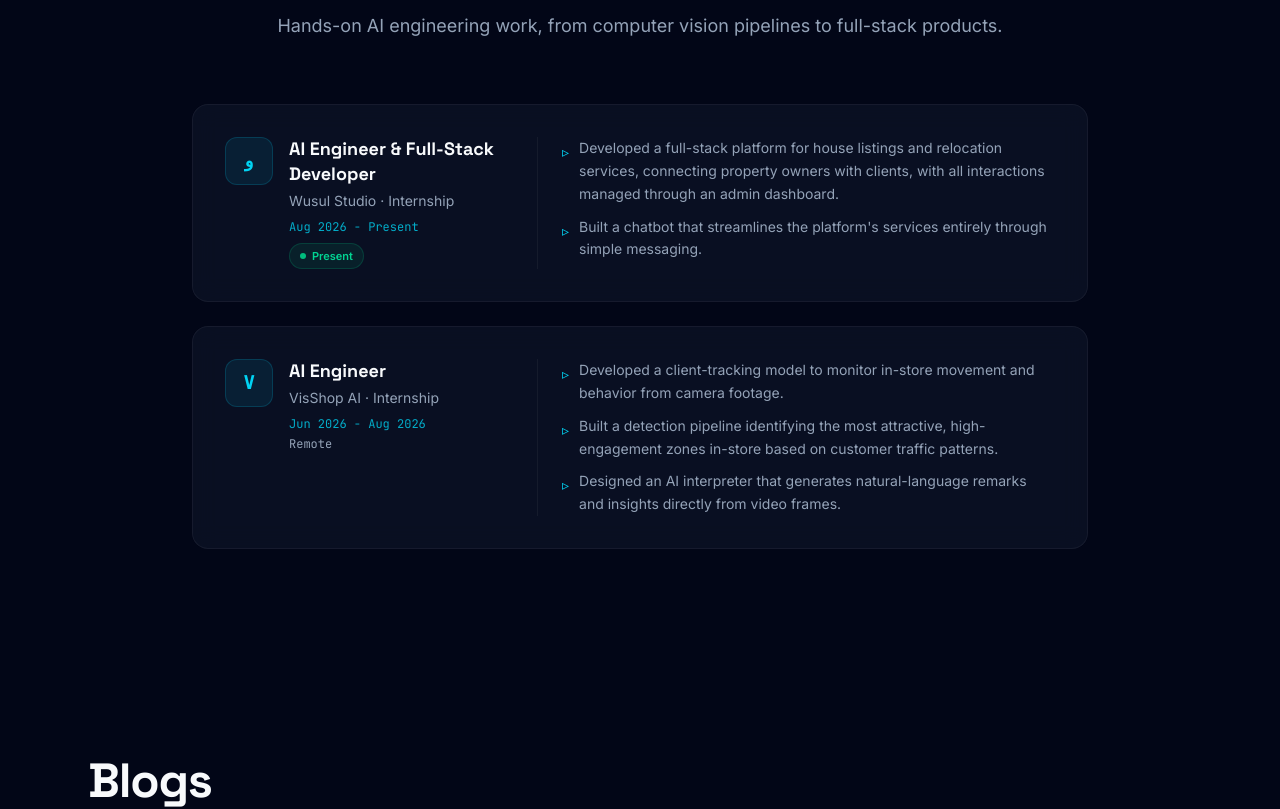
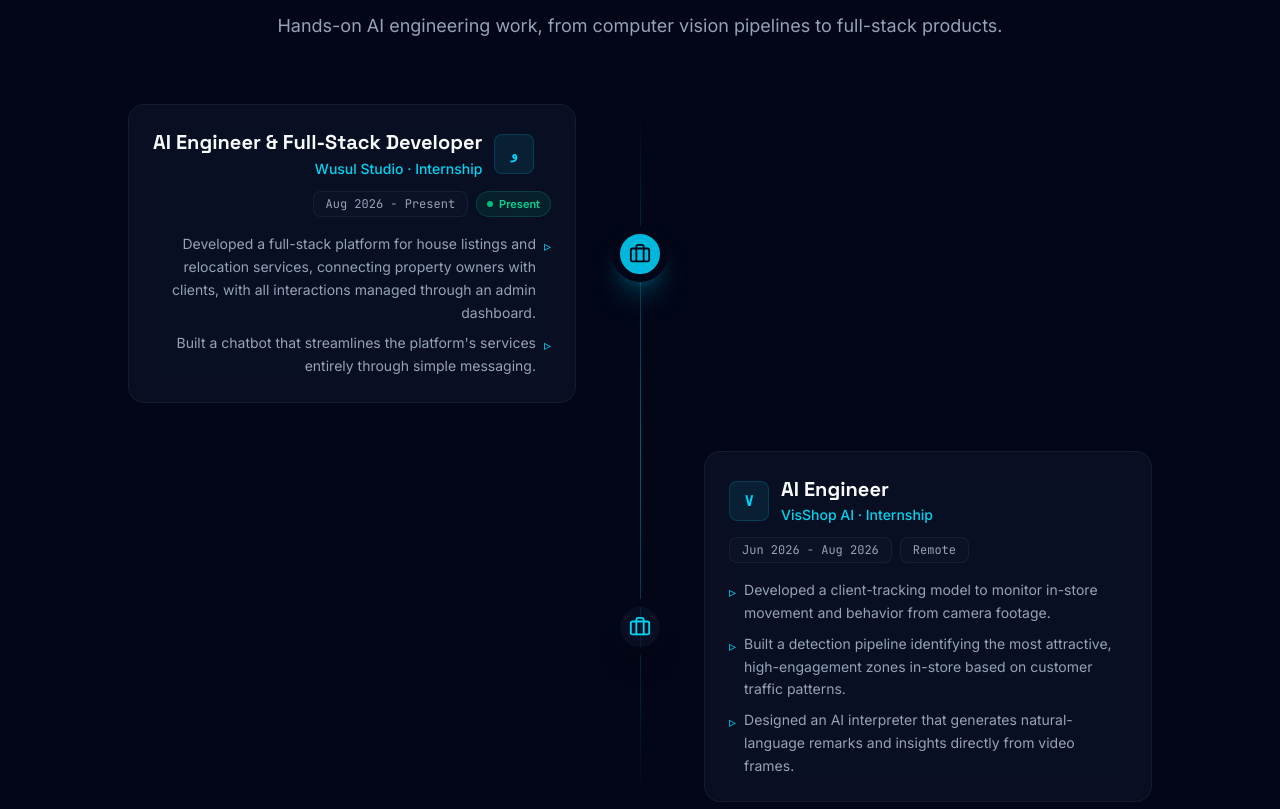
Before and after one commit to mohamedezerbouzouraa/portfolio-website, a React (Vite) app: page / in a window 1280 px wide. Shown: the part 5563-6372 px from the top of the page. Built offline with nearby package versions, Linux system fonts and the light colour scheme.

Commit message:
Update App.tsx

```diff
--- a/src/App.tsx
+++ b/src/App.tsx
@@ -5,6 +5,7 @@ import {
   BookOpen,
   Brain,
   BrainCircuit,
+  Briefcase,
   ChevronLeft,
   ChevronRight,
   Code2,
@@ -521,28 +522,39 @@ export default function App() {
             </motion.p>
           </div>
 
-          <div className="relative max-w-4xl mx-auto space-y-6">
-            {experience.map((job) => (
-              <motion.div
-                key={`${job.company}-${job.role}`}
-                variants={fadeIn}
-                className="rounded-2xl glass border border-[var(--border-color)] p-6 md:p-8 flex flex-col md:flex-row gap-6"
-              >
-                <div className="flex items-start gap-4 md:w-72 shrink-0">
-                  <div className="w-12 h-12 min-w-12 rounded-xl bg-cyan-500/10 border border-cyan-500/20 flex items-center justify-center text-lg font-bold font-mono text-cyan-400">
+          <div className="relative max-w-5xl mx-auto mt-16">
+            <div className="absolute left-0 md:left-1/2 top-0 bottom-0 w-px bg-gradient-to-b from-transparent via-cyan-500/50 to-transparent hidden md:block" />
+
+            {experience.map((job, index) => {
+              const isLeft = index % 2 === 0;
+              const bullets = lang === "fr" ? job.bulletsFr : job.bulletsEn;
+              const periodLabel = job.current ? job.period.replace("Present", t.experience.current) : job.period;
+
+              const cardBody = (
+                <div className="rounded-2xl glass border border-[var(--border-color)] p-6 h-full">
+                  <div className={`flex items-center gap-3 mb-3 ${isLeft ? "md:justify-end md:flex-row-reverse" : ""}`}>
+                    <div className="w-10 h-10 min-w-10 rounded-lg bg-cyan-500/10 border border-cyan-500/20 flex items-center justify-center text-sm font-bold font-mono text-cyan-400">
                       {job.companyLogoInitial}
                     </div>
-                  <div>
-                    <h4 className="text-lg font-bold text-[var(--text-primary)] font-display leading-snug">{job.role}</h4>
-                    <p className="text-[var(--text-secondary)] text-sm mt-1">
+                    <div className={isLeft ? "md:text-right" : ""}>
+                      <h4 className="text-xl font-bold text-[var(--text-primary)] font-display leading-snug">{job.role}</h4>
+                      <p className="text-cyan-400 text-sm font-medium mt-0.5">
                         {job.company} · {job.type}
                       </p>
-                    <p className="text-xs font-mono text-cyan-400/80 mt-2">
-                      {job.current ? job.period.replace("Present", t.experience.current) : job.period}
-                    </p>
-                    {job.location && <p className="text-xs font-mono text-[var(--text-secondary)] mt-1">{job.location}</p>}
+                    </div>
+                  </div>
+
+                  <div className={`flex flex-wrap gap-2 mb-4 ${isLeft ? "md:justify-end" : ""}`}>
+                    <span className="text-[var(--text-secondary)] text-xs bg-[var(--bg-secondary)] px-3 py-1 rounded-lg border border-[var(--border-color)] font-mono">
+                      {periodLabel}
+                    </span>
+                    {job.location && (
+                      <span className="text-[var(--text-secondary)] text-xs bg-[var(--bg-secondary)] px-3 py-1 rounded-lg border border-[var(--border-color)] font-mono">
+                        {job.location}
+                      </span>
+                    )}
                     {job.current && (
-                      <span className="inline-flex items-center gap-1.5 mt-2 px-2.5 py-1 rounded-full bg-emerald-500/10 text-emerald-400 text-[11px] font-semibold border border-emerald-500/20">
+                      <span className="inline-flex items-center gap-1.5 px-2.5 py-1 rounded-full bg-emerald-500/10 text-emerald-400 text-[11px] font-semibold border border-emerald-500/20">
                         <span className="relative flex h-1.5 w-1.5">
                           <span className="animate-ping absolute inline-flex h-full w-full rounded-full bg-emerald-400 opacity-75" />
                           <span className="relative inline-flex rounded-full h-1.5 w-1.5 bg-emerald-500" />
@@ -551,18 +563,43 @@ export default function App() {
                       </span>
                     )}
                   </div>
-                </div>
 
-                <ul className="flex-1 space-y-2.5 md:border-l md:border-[var(--border-color)] md:pl-6">
-                  {(lang === "fr" ? job.bulletsFr : job.bulletsEn).map((bullet, idx) => (
-                    <li key={idx} className="text-sm text-[var(--text-secondary)] leading-relaxed flex gap-2.5">
-                      <span className="text-cyan-400 mt-1">▹</span>
+                  <ul className="space-y-2">
+                    {bullets.map((bullet, bulletIdx) => (
+                      <li
+                        key={bulletIdx}
+                        className={`text-sm text-[var(--text-secondary)] leading-relaxed flex gap-2 ${isLeft ? "md:flex-row-reverse md:text-right" : ""}`}
+                      >
+                        <span className="text-cyan-400 mt-0.5 shrink-0">▹</span>
                         <span>{bullet}</span>
                       </li>
                     ))}
                   </ul>
+                </div>
+              );
+
+              return (
+                <motion.div
+                  key={`${job.company}-${job.role}`}
+                  variants={fadeIn}
+                  className="relative mb-12 last:mb-0 flex flex-col md:flex-row md:items-stretch"
+                >
+                  <div className={`w-full md:w-1/2 ${isLeft ? "md:pr-12 lg:pr-16" : "md:order-2 md:pl-12 lg:pl-16"} mb-4 md:mb-0 flex flex-col justify-center`}>
+                    {cardBody}
+                  </div>
+
+                  <div
+                    className={`hidden md:flex absolute left-1/2 top-1/2 -translate-x-1/2 -translate-y-1/2 w-14 h-14 rounded-full border-8 border-[var(--bg-primary)] items-center justify-center shadow-xl z-10 ${
+                      job.current ? "bg-cyan-500 shadow-cyan-500/20" : "bg-[var(--bg-secondary)]"
+                    }`}
+                  >
+                    <Briefcase size={22} className={job.current ? "text-slate-950" : "text-cyan-400"} />
+                  </div>
+
+                  <div className={`w-full md:w-1/2 ${isLeft ? "" : "md:order-1"}`} />
                 </motion.div>
-            ))}
+              );
+            })}
           </div>
         </motion.section>
 
```
Lines whose indentation alone changed are shown as unchanged.
